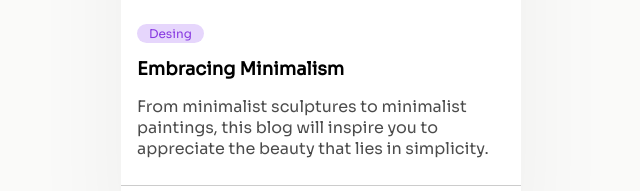
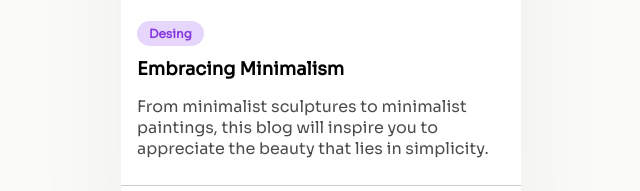
Before and after one commit to wolfsoul01/Devchallenges.io, a website: page Minimal Blog Card/index.html in a window 1280 px wide. Shown: the part 378-569 px from the top of the page, 319-959 px from the left. Drawn offline with Linux system fonts and the light colour scheme.

Commit message:
Cambios stylo tag

```diff
--- a/Minimal Blog Card/css/style.css
+++ b/Minimal Blog Card/css/style.css
@@ -36,11 +36,15 @@ h2{
 .tag{
     background-color: #E6D6FC;
     color: #883AE1;
-    padding: 2px 12px  ;
+    padding: 5px 12px  ;
     border-radius: 15px ;
     margin: 10px 0 ;
     font-size: 12px;
-
+    cursor: pointer;
+    font-weight: bold;
+}
+.tag:hover{
+    opacity: 0.8;
 }
 p{
     opacity: 0.7;
```
